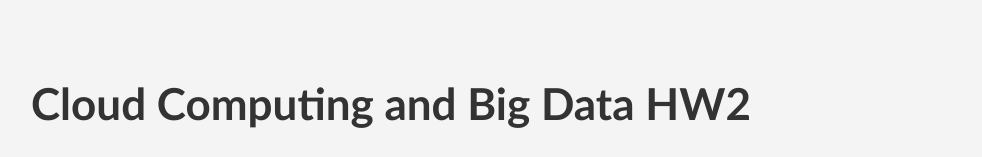
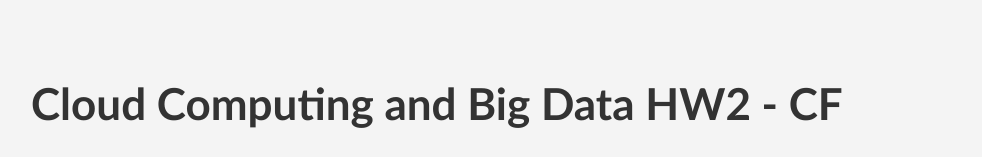
Before and after one commit to aschreiber1/ccbd-hw2-website, a React (Create React App) app: page / in a window 1280 px wide. Shown: the top 157 px of the page, without its empty margins (149-1131 px from the left). Built offline with nearby package versions, Linux system fonts and the light colour scheme; what unsplash-js would draw is missing.

Commit message:
Change Header

```diff
--- a/src/App.js
+++ b/src/App.js
@@ -7,7 +7,7 @@ function App() {
 
     <div className="App">
      <div className="container">
-        <h1 className="title">Cloud Computing and Big Data HW2</h1>
+        <h1 className="title">Cloud Computing and Big Data HW2 - CF</h1>
         <UploadPhotos/>
         <br/>
         <SearchPhotos/>
```
